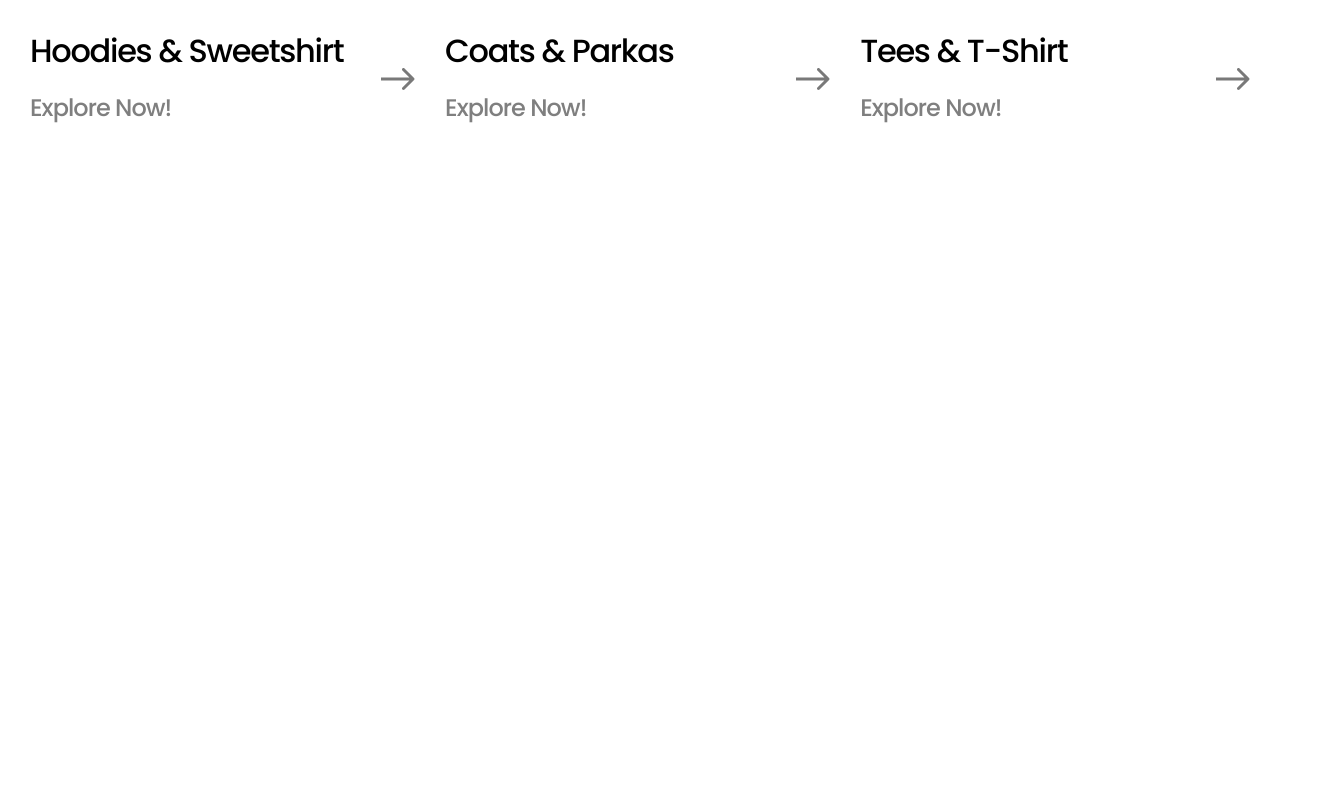
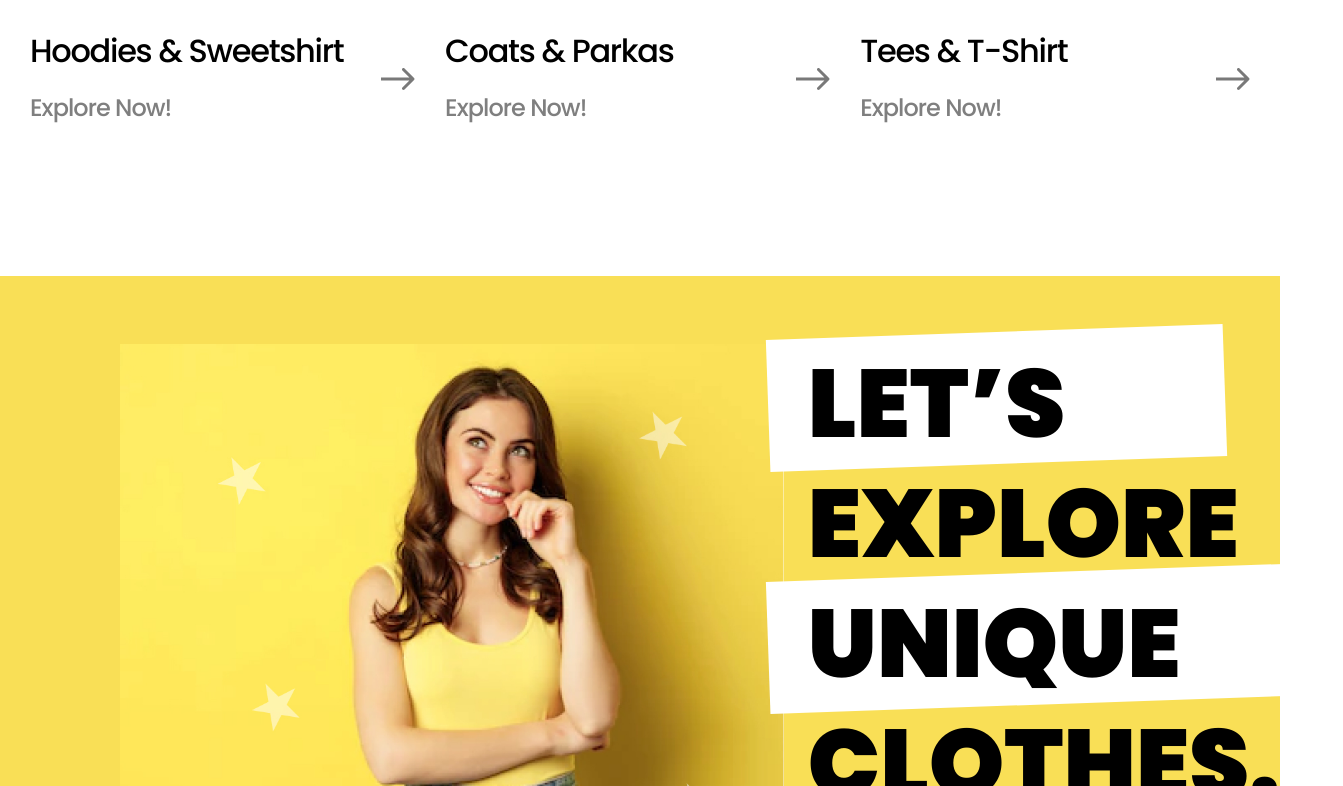
Before and after one commit to Farid-03/FP, a React (Create React App) app: page / in a window 1280 px wide. Shown: the part 2014-2800 px from the top of the page, 1343 px wide, since content can reach past the window. Before the commit the page ends 2290 px from the top, so only its background shows below. Built offline with nearby package versions, Linux system fonts and the light colour scheme.

Commit message:
paydays jsx

```diff
--- a/src/App.js
+++ b/src/App.js
@@ -2,6 +2,7 @@ import Arrivals from './components/arrivals/Arrivals';
 import Brands from './components/brands/Brands';
 import Header from './components/header/Header'
 import Promo from './components/promo/Promo';
+import Payday from './components/payday/Payday'
 
 function App() {
 
@@ -11,6 +12,7 @@ function App() {
       <Promo />
       <Brands />
       <Arrivals />
+      <Payday/>
 		</div>
   );
 }
--- /dev/null
+++ b/src/components/payday/Payday.jsx
@@ -0,0 +1,36 @@
+import './payday.css';
+import promoImg from './../../img/images/promo-img.jpg';
+
+const Payday = () => {
+    return (
+        <section className="payday">
+                <div className="payday__content">
+                    <div className="payday__img">
+                        <img src={promoImg} alt="Promo" />
+                    </div>
+                    <div className="payday__text">
+                        <div className="payday__title">
+                            <span className="highlight">
+                                <span>LET’S</span>
+                            </span>
+                            EXPLORE
+                            <span className="highlight">
+                                <span>UNIQUE</span>
+                            </span>
+                            CLOTHES.
+                        </div>
+                        <div className="payday__desc">
+                            Live for Influential and Innovative fashion!
+                        </div>
+                        <div className="payday__btn-wrapper">
+                            <a href="#!" className="payday__btn">
+                                Shop Now
+                            </a>
+                        </div>
+                    </div>
+                </div>
+        </section>
+    );
+};
+
+export default Payday;
--- /dev/null
+++ b/src/components/payday/payday.css
@@ -0,0 +1,77 @@
+.payday {
+	margin-bottom: 63px;
+}
+
+.payday__content {
+	background-color: #F9DF56;
+	display: flex;
+	column-gap: 24px;
+
+	padding-top: 68px;
+	padding-left: 120px;
+}
+
+.payday__title {
+	max-width: 480px;
+	margin-bottom: 40px;
+	font-weight: 900;
+	font-size: 96px;
+	line-height: 1.25;
+}
+
+.payday__desc {
+	margin-bottom: 32px;
+	font-weight: 400;
+	font-size: 32px;
+	line-height: calc(48 / 32);
+	letter-spacing: -0.05em;
+}
+
+.payday__btn-wrapper {
+	display: flex;
+	column-gap: 34px;
+	align-items: center;
+}
+
+.payday__btn-wrapper::before {
+	content: '';
+	display: inline-block;
+	width: 190px;
+	height: 32px;
+	background-image: url('./../../img/icons/decor-yellow.svg');
+}
+
+.payday__btn {
+	padding: 18px 40px;
+
+	background: #000000;
+	border-radius: 10px;
+
+	font-weight: 500;
+	font-size: 30px;
+	line-height: 1.5;
+	letter-spacing: -0.05em;
+	color: #fff;
+}
+
+.highlight {
+	position: relative;
+	display: inline-block;
+}
+
+.highlight span {
+	position: relative;
+	z-index: 1;
+}
+
+.highlight::before {
+	content: '';
+	display: block;
+	position: absolute;
+	top: -12px;
+	bottom: 0px;
+	left: -40px;
+	right: -160px;
+	background-color: #fff;
+	transform: rotate(-2deg);
+}
```
